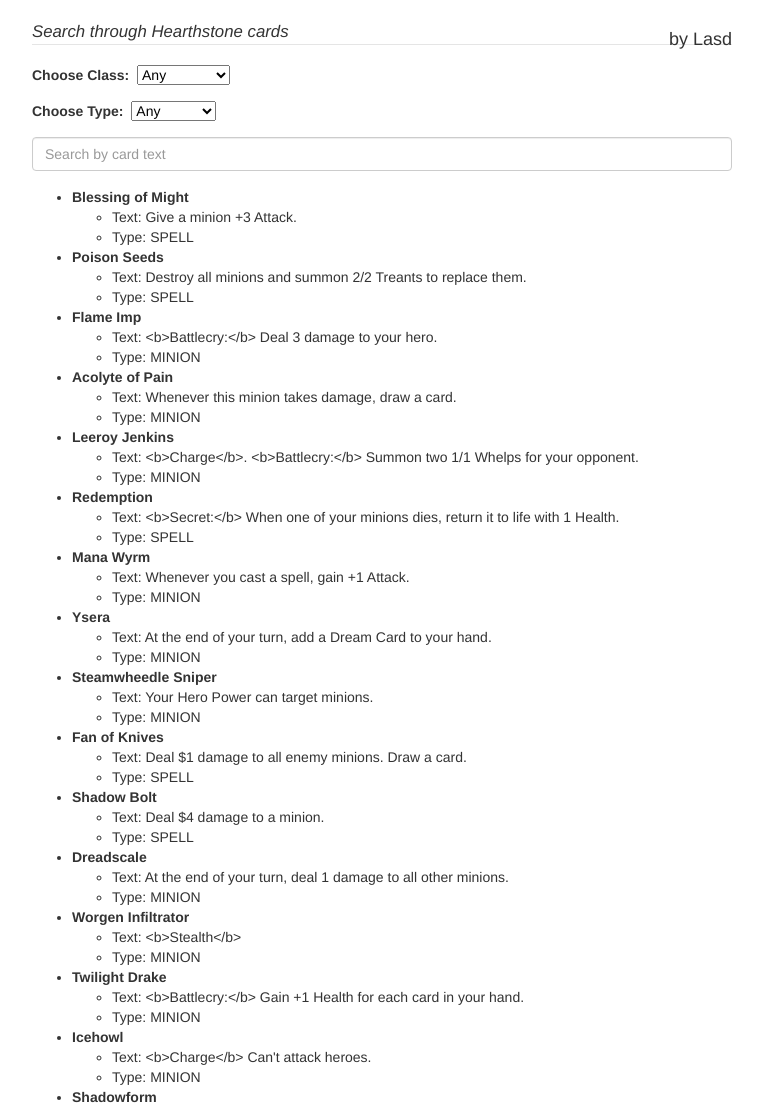
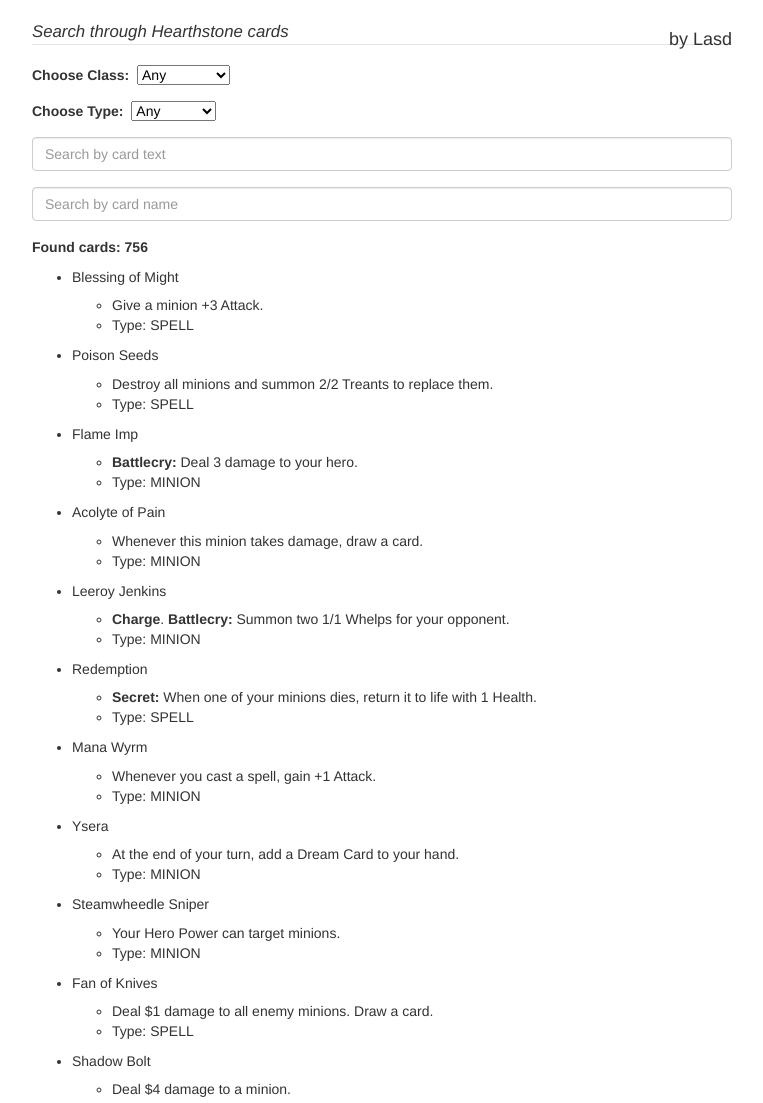
Before and after one commit to Vaakapallo/HearthstoneSeeker, a plain HTML site: page dist/index.html in a window 1280 px wide. Shown: the top 1103 px of the page, without its empty margins (258-1021 px from the left). Drawn offline with Linux system fonts and the light colour scheme.

Commit message:
new build online

```diff
--- a/dist/views/main.html
+++ b/dist/views/main.html
@@ -1 +1 @@
-<div class="header"><div class="pull-right"><h4>by Lasd</h4></div><i>Search through Hearthstone cards</i><br></div><div><div class="dropdown-list"><br><b>Choose Class: &nbsp;</b><select ng-model="criteria.playerClass"><option value="">Any<option ng-repeat="card in cards | unique:'playerClass'" value="{{card.playerClass}}">{{card.playerClass}}</select><br></div><div class="dropdown-list"><b>Choose Type: &nbsp;</b><select ng-model="criteria.type"><option value="">Any<option ng-repeat="card in cards | unique:'type'" value="{{card.type}}">{{card.type}}</select><br></div><input placeholder="Search by card text" class="form-control" ng-model="criteria.text"><ul><li ng-repeat="card in cards | filter:criteria"><b>{{card.name}}</b><ul><li>Text: {{card.text}}</li><li>Type: {{card.type}}</li></ul></li></ul></div><div class="footer"><p>by Lassi Vapaakallio</p></div>
+<div class="header"><div class="pull-right"><h4>by Lasd</h4></div><i>Search through Hearthstone cards</i><br></div><div><div class="dropdown-list"><br><b>Choose Class: &nbsp;</b><select ng-model="criteria.playerClass"><option value="">Any<option ng-repeat="card in cards | unique:'playerClass'" value="{{card.playerClass}}">{{card.playerClass}}</select><br></div><div class="dropdown-list"><b>Choose Type: &nbsp;</b><select ng-model="criteria.type"><option value="">Any<option ng-repeat="card in cards | unique:'type'" value="{{card.type}}">{{card.type}}</select><br></div><input placeholder="Search by card text" class="form-control" ng-model="criteria.text"><input placeholder="Search by card name" class="form-control" ng-model="criteria.name"><b>Found cards: {{filteredcards.length}}</b><br><ul><li ng-repeat="card in filteredcards = (cards | filter:criteria)"><h5>{{card.name}}</h5><ul><li ng-bind-html="card.text | unsafe"></li><li>Type: {{card.type}}</li></ul></li></ul></div><div class="footer"><p>by Lassi Vapaakallio</p></div>
```
